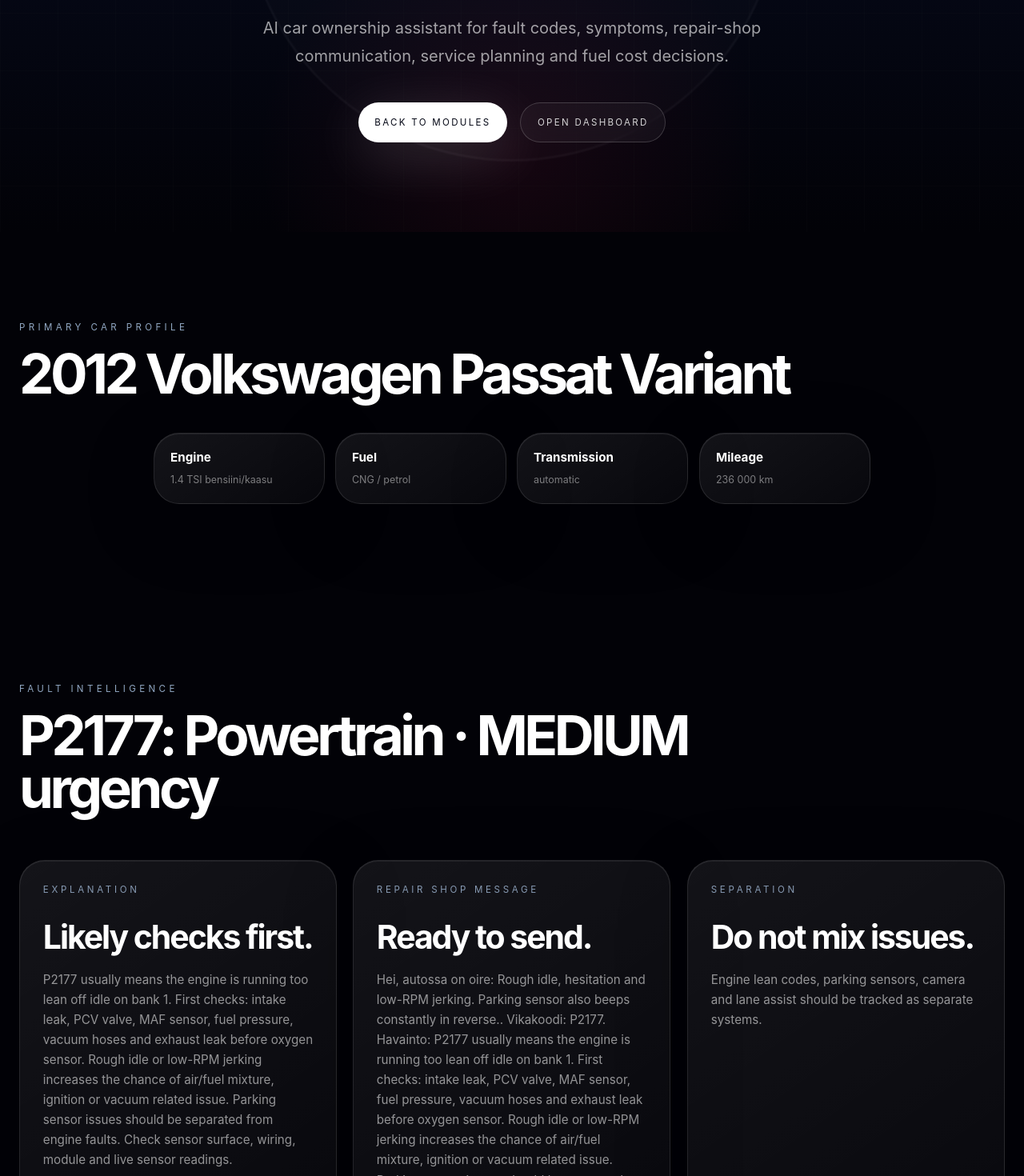
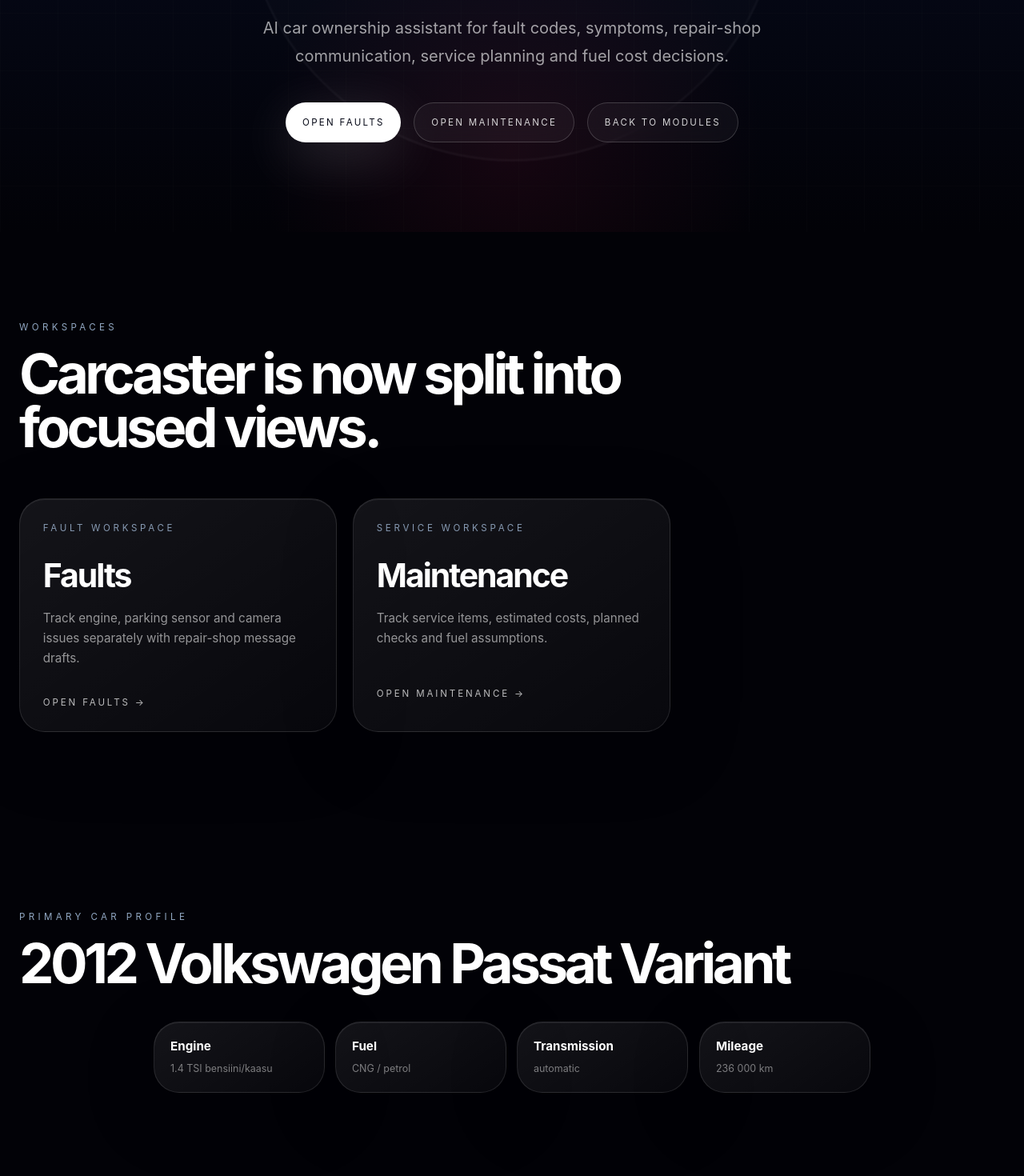
Before and after one commit to vv-glitchhub/Caster-hub, a Next.js app: page /apps/carcaster in a window 1280 px wide. Shown: the part 560-2030 px from the top of the page at 80% size. Built offline with nearby package versions, Linux system fonts and the light colour scheme.

Commit message:
Link Carcaster workspace pages

```diff
--- a/app/apps/carcaster/page.tsx
+++ b/app/apps/carcaster/page.tsx
@@ -31,8 +31,30 @@ export default function CarcasterAppPage() {
             AI car ownership assistant for fault codes, symptoms, repair-shop communication, service planning and fuel cost decisions.
           </p>
           <div className="home-actions">
-            <a className="primary-button" href="/modules">Back to Modules</a>
-            <a className="secondary-button" href="/dashboard">Open Dashboard</a>
+            <a className="primary-button" href="/apps/carcaster/faults">Open Faults</a>
+            <a className="secondary-button" href="/apps/carcaster/maintenance">Open Maintenance</a>
+            <a className="secondary-button" href="/modules">Back to Modules</a>
+          </div>
+        </div>
+      </section>
+
+      <section className="home-section">
+        <div className="home-container">
+          <p className="section-label">Workspaces</p>
+          <h2 className="section-title">Carcaster is now split into focused views.</h2>
+          <div className="home-module-grid">
+            <MotionSurface href="/apps/carcaster/faults" className="home-module-card">
+              <p className="home-module-label">Fault Workspace</p>
+              <h3 className="home-module-title">Faults</h3>
+              <p className="home-module-text">Track engine, parking sensor and camera issues separately with repair-shop message drafts.</p>
+              <p className="home-module-link">Open Faults →</p>
+            </MotionSurface>
+            <MotionSurface href="/apps/carcaster/maintenance" className="home-module-card">
+              <p className="home-module-label">Service Workspace</p>
+              <h3 className="home-module-title">Maintenance</h3>
+              <p className="home-module-text">Track service items, estimated costs, planned checks and fuel assumptions.</p>
+              <p className="home-module-link">Open Maintenance →</p>
+            </MotionSurface>
           </div>
         </div>
       </section>
@@ -42,22 +64,10 @@ export default function CarcasterAppPage() {
           <p className="section-label">Primary Car Profile</p>
           <h2 className="section-title">{car.year} {car.make} {car.model}</h2>
           <div className="home-highlight-grid">
-            <MotionSurface className="home-highlight-card">
-              <p className="home-card-title">Engine</p>
-              <p className="home-card-text">{car.engine}</p>
-            </MotionSurface>
-            <MotionSurface className="home-highlight-card">
-              <p className="home-card-title">Fuel</p>
-              <p className="home-card-text">{car.fuelType}</p>
-            </MotionSurface>
-            <MotionSurface className="home-highlight-card">
-              <p className="home-card-title">Transmission</p>
-              <p className="home-card-text">{car.transmission}</p>
-            </MotionSurface>
-            <MotionSurface className="home-highlight-card">
-              <p className="home-card-title">Mileage</p>
-              <p className="home-card-text">{car.mileageKm?.toLocaleString('fi-FI')} km</p>
-            </MotionSurface>
+            <MotionSurface className="home-highlight-card"><p className="home-card-title">Engine</p><p className="home-card-text">{car.engine}</p></MotionSurface>
+            <MotionSurface className="home-highlight-card"><p className="home-card-title">Fuel</p><p className="home-card-text">{car.fuelType}</p></MotionSurface>
+            <MotionSurface className="home-highlight-card"><p className="home-card-title">Transmission</p><p className="home-card-text">{car.transmission}</p></MotionSurface>
+            <MotionSurface className="home-highlight-card"><p className="home-card-title">Mileage</p><p className="home-card-text">{car.mileageKm?.toLocaleString('fi-FI')} km</p></MotionSurface>
           </div>
         </div>
       </section>
@@ -77,11 +87,6 @@ export default function CarcasterAppPage() {
               <h3 className="home-module-title">Ready to send.</h3>
               <p className="home-module-text">{fault.repairShopMessage}</p>
             </MotionSurface>
-            <MotionSurface className="home-module-card">
-              <p className="home-module-label">Separation</p>
-              <h3 className="home-module-title">Do not mix issues.</h3>
-              <p className="home-module-text">Engine lean codes, parking sensors, camera and lane assist should be tracked as separate systems.</p>
-            </MotionSurface>
           </div>
         </div>
       </section>
@@ -91,38 +96,10 @@ export default function CarcasterAppPage() {
           <p className="section-label">Maintenance and Costs</p>
           <h2 className="section-title">Planned work, fuel estimate and ownership visibility.</h2>
           <div className="home-highlight-grid">
-            <MotionSurface className="home-highlight-card">
-              <p className="home-card-title">Maintenance items</p>
-              <p className="home-card-text">{maintenanceStatus.total} total · {maintenanceStatus.planned} planned · {maintenanceStatus.done} done</p>
-            </MotionSurface>
-            <MotionSurface className="home-highlight-card">
-              <p className="home-card-title">Next action</p>
-              <p className="home-card-text">{maintenanceStatus.nextAction}</p>
-            </MotionSurface>
-            <MotionSurface className="home-highlight-card">
-              <p className="home-card-title">Estimated costs</p>
-              <p className="home-card-text">€{costs.total} total in this scenario</p>
-            </MotionSurface>
-            <MotionSurface className="home-highlight-card">
-              <p className="home-card-title">Fuel assumption</p>
-              <p className="home-card-text">{costs.fuelAssumption}</p>
-            </MotionSurface>
-          </div>
-        </div>
-      </section>
-
-      <section className="home-section">
-        <div className="home-container">
-          <p className="section-label">Next Build Sprint</p>
-          <h2 className="section-title">Turn this into a full car workspace.</h2>
-          <div className="home-module-grid">
-            {['Car profile editor', 'Fault code history', 'Maintenance timeline', 'Fuel log and CNG calculator', 'Repair message drafts', 'Inspection reminders'].map((item) => (
-              <MotionSurface key={item} className="home-module-card min-h-0">
-                <p className="home-module-label">Carcaster</p>
-                <h3 className="home-module-title">{item}</h3>
-                <p className="home-module-text">Ready for database, forms and user-specific memory.</p>
-              </MotionSurface>
-            ))}
+            <MotionSurface className="home-highlight-card"><p className="home-card-title">Maintenance items</p><p className="home-card-text">{maintenanceStatus.total} total · {maintenanceStatus.planned} planned · {maintenanceStatus.done} done</p></MotionSurface>
+            <MotionSurface className="home-highlight-card"><p className="home-card-title">Next action</p><p className="home-card-text">{maintenanceStatus.nextAction}</p></MotionSurface>
+            <MotionSurface className="home-highlight-card"><p className="home-card-title">Estimated costs</p><p className="home-card-text">€{costs.total} total in this scenario</p></MotionSurface>
+            <MotionSurface className="home-highlight-card"><p className="home-card-title">Fuel assumption</p><p className="home-card-text">{costs.fuelAssumption}</p></MotionSurface>
           </div>
         </div>
       </section>
```
